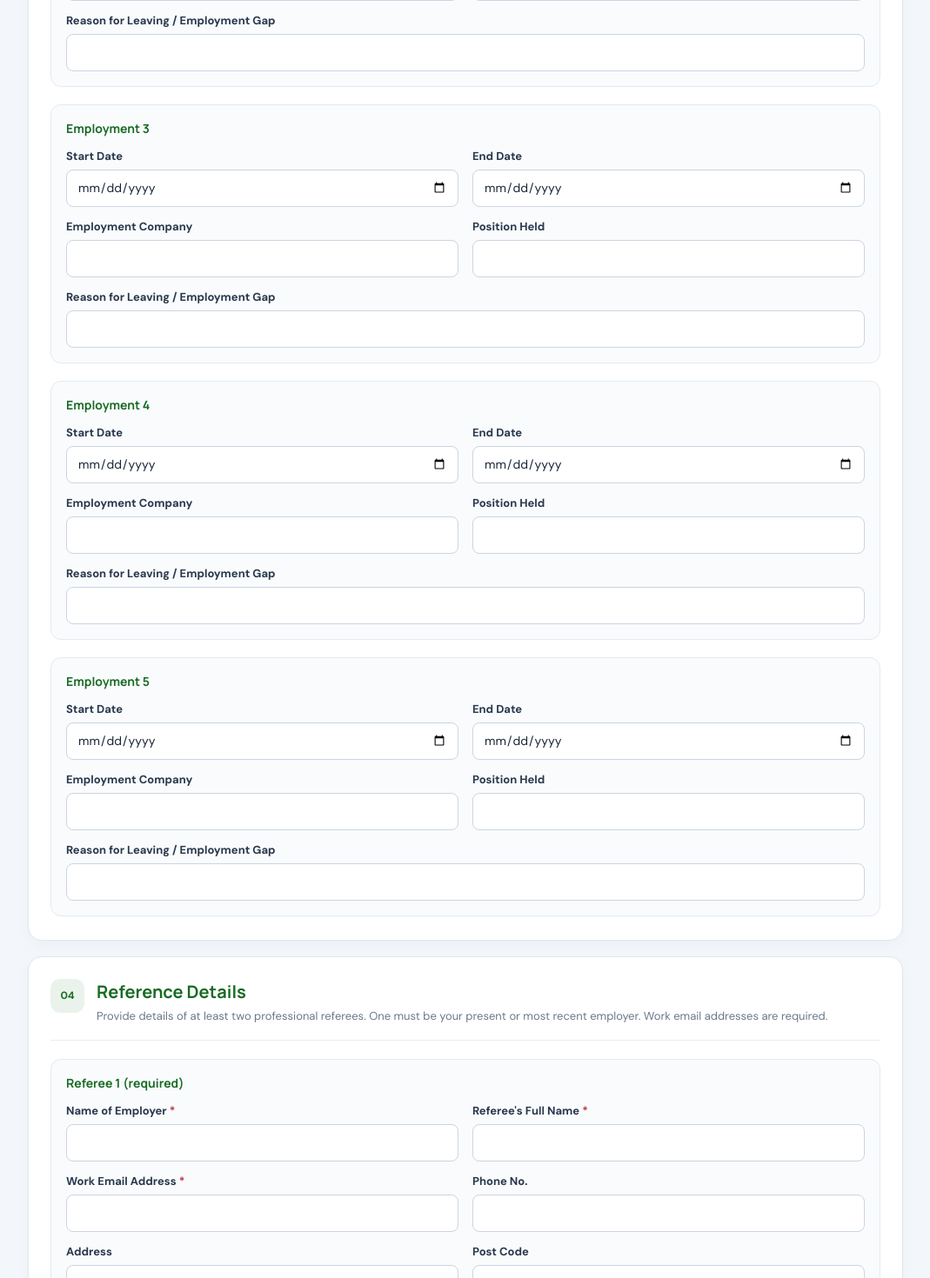
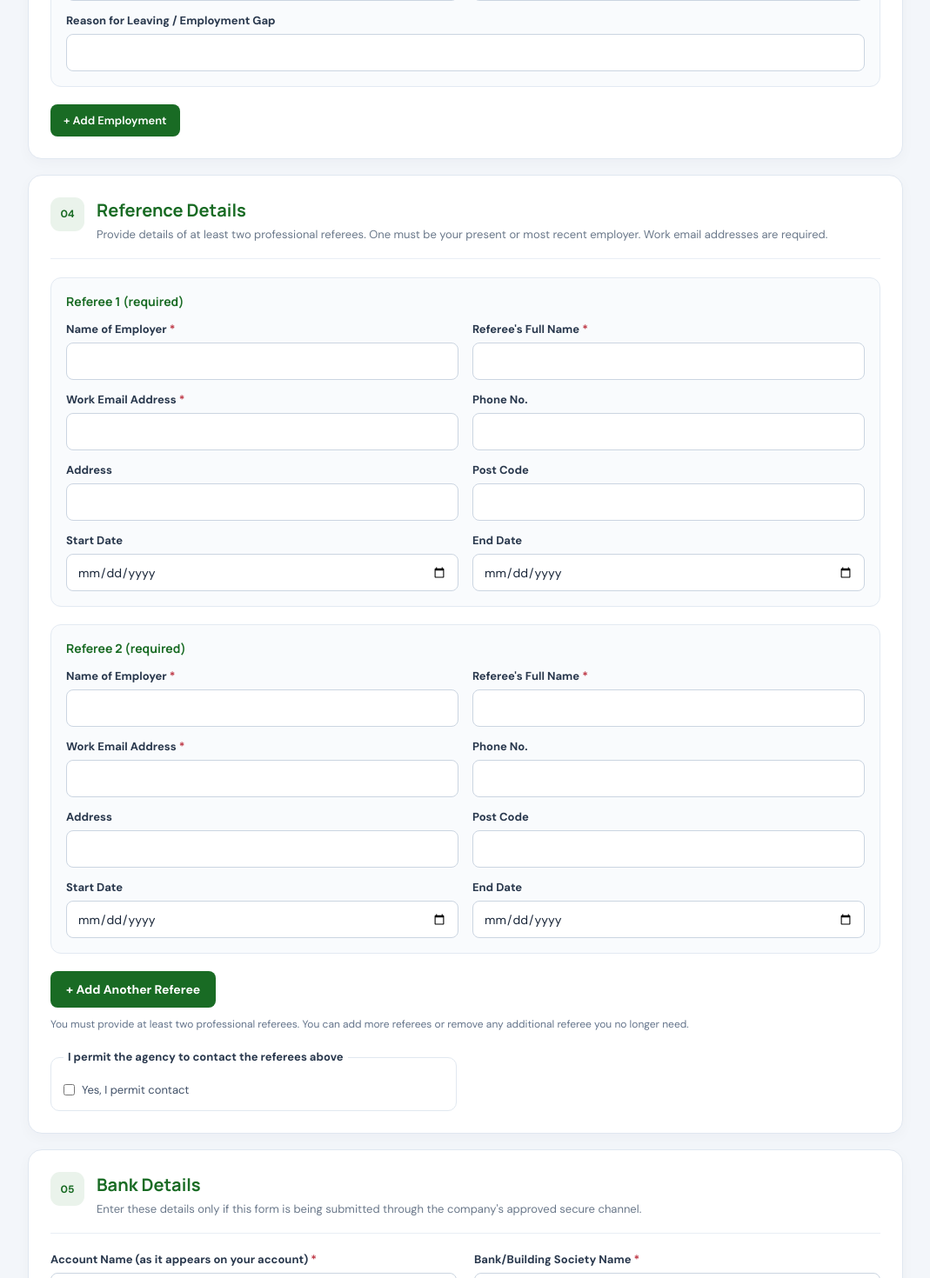
Before and after one commit to JohnnieKay12/support7care, a React (Vite) app: page / in a window 1280 px wide. Shown: the part 2460-3930 px from the top of the page at 87% size, without its empty margins (105-1174 px from the left). Built offline with nearby package versions, Linux system fonts and the light colour scheme.

Commit message:
Update application form and fix CORS

```diff
--- a/src/App.css
+++ b/src/App.css
@@ -682,3 +682,159 @@ Brand green taken from the Word theme
     outline: 3px solid #196B2466;
     outline-offset: 3px;
 }
+
+
+
+/* =========================================
+   DYNAMIC REFEREE SECTION
+========================================= */
+
+/* Referee card heading and remove button */
+.referee-card-header {
+    display: flex;
+    align-items: center;
+    justify-content: space-between;
+    gap: 12px;
+    margin-bottom: 14px;
+}
+
+.referee-card-header h3 {
+    margin: 0;
+    color: var(--brand-green);
+    font: 700 14px Manrope, sans-serif;
+}
+
+/* Container for the add button and help text */
+.referee-actions {
+    display: flex;
+    flex-direction: column;
+    align-items: flex-start;
+    gap: 10px;
+}
+
+/* Add another referee button */
+.add-referee-button {
+    display: inline-flex;
+    align-items: center;
+    justify-content: center;
+    gap: 8px;
+
+    padding: 12px 18px;
+
+    background: var(--brand-green);
+    color: #fff;
+
+    border: none;
+    border-radius: 8px;
+
+    font: 700 14px 'DM Sans', sans-serif;
+
+    cursor: pointer;
+    transition: background-color 0.2s ease;
+}
+
+.add-referee-button:hover {
+    background: var(--brand-green-hover);
+}
+
+/* Remove referee button */
+.remove-referee-button {
+    display: inline-flex;
+    align-items: center;
+    justify-content: center;
+
+    padding: 8px 13px;
+
+    background: #fff;
+    color: #b42318;
+
+    border: 1px solid #f0b8b4;
+    border-radius: 7px;
+
+    font: 600 12px 'DM Sans', sans-serif;
+
+    cursor: pointer;
+    transition: background-color 0.2s ease;
+}
+
+.remove-referee-button:hover {
+    background: #fff0ef;
+}
+
+/* Supporting text */
+.referee-help {
+    margin: 0;
+    color: #64748b;
+    font-size: 12px;
+    line-height: 1.6;
+}
+
+/* Keyboard accessibility */
+.add-referee-button:focus-visible,
+.remove-referee-button:focus-visible {
+    outline: 3px solid #196B2466;
+    outline-offset: 3px;
+}
+
+/* Mobile layout */
+@media (max-width: 650px) {
+    .referee-card-header {
+        align-items: flex-start;
+    }
+
+    .add-referee-button {
+        width: 100%;
+    }
+}
+
+
+
+
+/* Previous Employment add/remove controls */
+
+.repeat-card-heading {
+  display: flex;
+  align-items: center;
+  justify-content: space-between;
+  gap: 12px;
+  margin-bottom: 14px;
+}
+
+.repeat-card-heading h3 {
+  margin: 0;
+}
+
+.add-button,
+.remove-button {
+  border: 0;
+  border-radius: 8px;
+  padding: 10px 15px;
+  font: 600 13px 'DM Sans', sans-serif;
+  cursor: pointer;
+  transition: background-color 0.2s ease;
+}
+
+.add-button {
+  background: var(--brand-green);
+  color: #fff;
+}
+
+.add-button:hover {
+  background: var(--brand-green-hover);
+}
+
+.remove-button {
+  background: #fff0f0;
+  color: #a12626;
+  border: 1px solid #f0c5c5;
+}
+
+.remove-button:hover {
+  background: #ffe0e0;
+}
+
+.add-button:focus-visible,
+.remove-button:focus-visible {
+  outline: 3px solid #196B2466;
+  outline-offset: 3px;
+}
--- a/src/App.jsx
+++ b/src/App.jsx
@@ -1,7 +1,7 @@
 import { useState } from 'react';
 import { ShieldCheck, Send, ClipboardList } from 'lucide-react';
 
-const recruitmentEmail = 'leviemmanuel25@gmail.com';
+const recruitmentEmail = 'levi@support7care.co.uk';
 
 function Field({ label, name, type = 'text', required = false, options, hint, full = false }) {
   return <div className={`field ${full ? 'field-full' : ''}`}>
@@ -32,6 +32,31 @@ function Section({ number, title, description, children }) {
 function App() {
   const [status, setStatus] = useState({ kind: '', message: '' });
   const [sending, setSending] = useState(false);
+
+  const [employmentCount, setEmploymentCount] = useState(2);
+
+  // Keep the first two referees and allow additional referees to be added.
+  const [referees, setReferees] = useState([1, 2]);
+  const [nextRefereeId, setNextRefereeId] = useState(3);
+
+  // Add another referee.
+  function addReferee() {
+    setReferees((currentReferees) => [
+      ...currentReferees,
+      nextRefereeId,
+    ]);
+
+    setNextRefereeId((currentId) => currentId + 1);
+  }
+
+  // Remove an additional referee without removing the first two.
+  function removeReferee(id) {
+    if (id <= 2) return;
+
+    setReferees((currentReferees) =>
+      currentReferees.filter((refereeId) => refereeId !== id)
+    );
+  }
 
   async function handleSubmit(event) {
     event.preventDefault();
@@ -98,28 +123,184 @@ function App() {
         <Field label="Post Code" name="nextOfKinPostCode" />
       </Section>
 
-      <Section number="03" title="Previous Employment" description="A minimum of 5 years of full employment history. Start with your most recent employment and explain any gaps in each year.">
-        {[1,2,3,4,5].map((n) => <div className="repeat-card field-full" key={n}><h3>Employment {n}</h3><div className="field-grid">
-          <Field label="Start Date" name={`employment${n}StartDate`} type="date" />
-          <Field label="End Date" name={`employment${n}EndDate`} type="date" />
-          <Field label="Employment Company" name={`employment${n}Company`} />
-          <Field label="Position Held" name={`employment${n}Position`} />
-          <Field label="Reason for Leaving / Employment Gap" name={`employment${n}ReasonForLeaving`} full />
-        </div></div>)}
+
+      <Section
+        number="03"
+        title="Previous Employment"
+        description="A minimum of 5 years of full employment history. Start with your most recent employment and explain any gaps in each year."
+      >
+        {Array.from({ length: employmentCount }, (_, index) => {
+          const n = index + 1;
+
+          return (
+            <div className="repeat-card field-full" key={n}>
+              <div className="repeat-card-heading">
+                <h3>Employment {n}</h3>
+
+                {n > 2 && (
+                  <button
+                    type="button"
+                    className="remove-button"
+                    onClick={() =>
+                      setEmploymentCount((count) =>
+                        Math.max(2, count - 1)
+                      )
+                    }
+                  >
+                    Remove
+                  </button>
+                )}
+              </div>
+
+              <div className="field-grid">
+                <Field
+                  label="Start Date"
+                  name={`employment${n}StartDate`}
+                  type="date"
+                />
+
+                <Field
+                  label="End Date"
+                  name={`employment${n}EndDate`}
+                  type="date"
+                />
+
+                <Field
+                  label="Employment Company"
+                  name={`employment${n}Company`}
+                />
+
+                <Field
+                  label="Position Held"
+                  name={`employment${n}Position`}
+                />
+
+                <Field
+                  label="Reason for Leaving / Employment Gap"
+                  name={`employment${n}ReasonForLeaving`}
+                  full
+                />
+              </div>
+            </div>
+          );
+        })}
+
+        {employmentCount < 5 && (
+          <div className="field-full">
+            <button
+              type="button"
+              className="add-button"
+              onClick={() =>
+                setEmploymentCount((count) =>
+                  Math.min(5, count + 1)
+                )
+              }
+            >
+              + Add Employment
+            </button>
+          </div>
+        )}
       </Section>
 
-      <Section number="04" title="Reference Details" description="Provide details of at least two professional referees. One must be your present or most recent employer. Work email addresses are required.">
-        {[1,2,3].map((n) => <div className="repeat-card field-full" key={n}><h3>Referee {n}{n < 3 ? ' (required)' : ' (optional)'}</h3><div className="field-grid">
-          <Field label="Name of Employer" name={`referee${n}Employer`} required={n < 3} />
-          <Field label="Referee's Full Name" name={`referee${n}FullName`} required={n < 3} />
-          <Field label="Work Email Address" name={`referee${n}Email`} type="email" required={n < 3} />
-          <Field label="Phone No." name={`referee${n}Phone`} type="tel" />
-          <Field label="Address" name={`referee${n}Address`} />
-          <Field label="Post Code" name={`referee${n}PostCode`} />
-          <Field label="Start Date" name={`referee${n}StartDate`} type="date" />
-          <Field label="End Date" name={`referee${n}EndDate`} type="date" />
-        </div></div>)}
-        <ChoiceGroup legend="I permit the agency to contact the referees above" name="permissionToContactReferees" options={['Yes, I permit contact']} type="checkbox" />
+
+      <Section
+        number="04"
+        title="Reference Details"
+        description="Provide details of at least two professional referees. One must be your present or most recent employer. Work email addresses are required."
+      >
+        {referees.map((n) => (
+          <div className="repeat-card field-full" key={n}>
+            <div className="referee-card-header">
+              <h3>
+                Referee {n}
+                {n <= 2 ? ' (required)' : ' (optional)'}
+              </h3>
+
+              {n > 2 && (
+                <button
+                  type="button"
+                  className="remove-referee-button"
+                  onClick={() => removeReferee(n)}
+                  aria-label={`Remove Referee ${n}`}
+                >
+                  Remove
+                </button>
+              )}
+            </div>
+
+            <div className="field-grid">
+              <Field
+                label="Name of Employer"
+                name={`referee${n}Employer`}
+                required={n <= 2}
+              />
+
+              <Field
+                label="Referee's Full Name"
+                name={`referee${n}FullName`}
+                required={n <= 2}
+              />
+
+              <Field
+                label="Work Email Address"
+                name={`referee${n}Email`}
+                type="email"
+                required={n <= 2}
+              />
+
+              <Field
+                label="Phone No."
+                name={`referee${n}Phone`}
+                type="tel"
+              />
+
+              <Field
+                label="Address"
+                name={`referee${n}Address`}
+              />
+
+              <Field
+                label="Post Code"
+                name={`referee${n}PostCode`}
+              />
+
+              <Field
+                label="Start Date"
+                name={`referee${n}StartDate`}
+                type="date"
+              />
+
+              <Field
+                label="End Date"
+                name={`referee${n}EndDate`}
+                type="date"
+              />
+            </div>
+          </div>
+        ))}
+
+        <div className="referee-actions field-full">
+          <button
+            type="button"
+            className="add-referee-button"
+            onClick={addReferee}
+          >
+            + Add Another Referee
+          </button>
+
+          <p className="referee-help">
+            You must provide at least two professional referees.
+            You can add more referees or remove any additional referee
+            you no longer need.
+          </p>
+        </div>
+
+        <ChoiceGroup
+          legend="I permit the agency to contact the referees above"
+          name="permissionToContactReferees"
+          options={['Yes, I permit contact']}
+          type="checkbox"
+        />
       </Section>
 
       <Section number="05" title="Bank Details" description="Enter these details only if this form is being submitted through the company's approved secure channel.">
```
Also changed, not shown: 2 other files (tests, documents, lock files or other folders).
